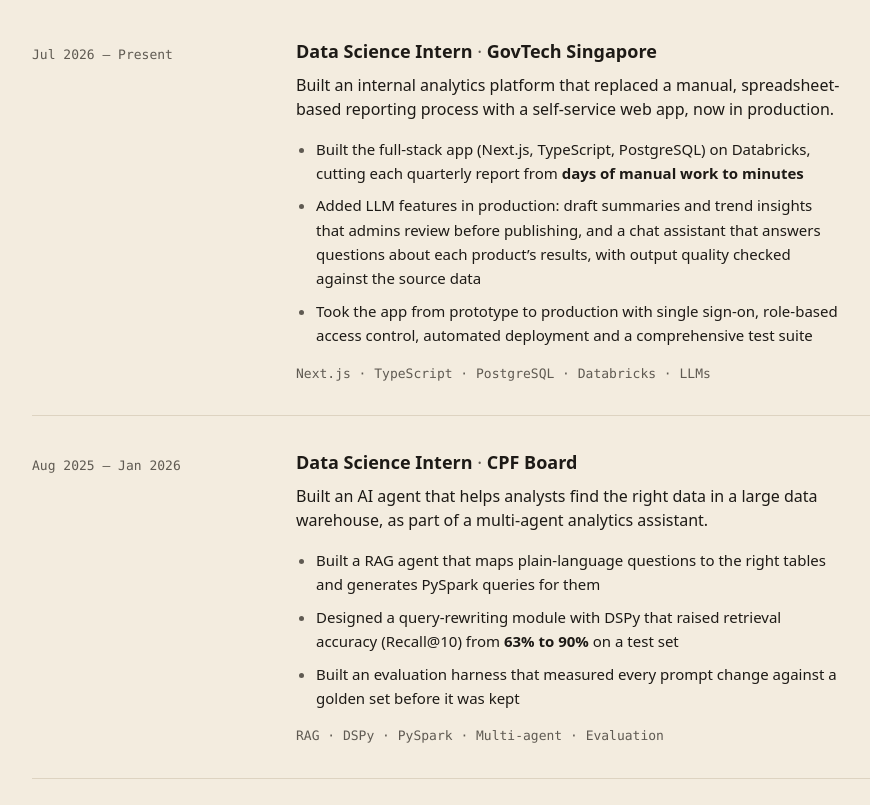
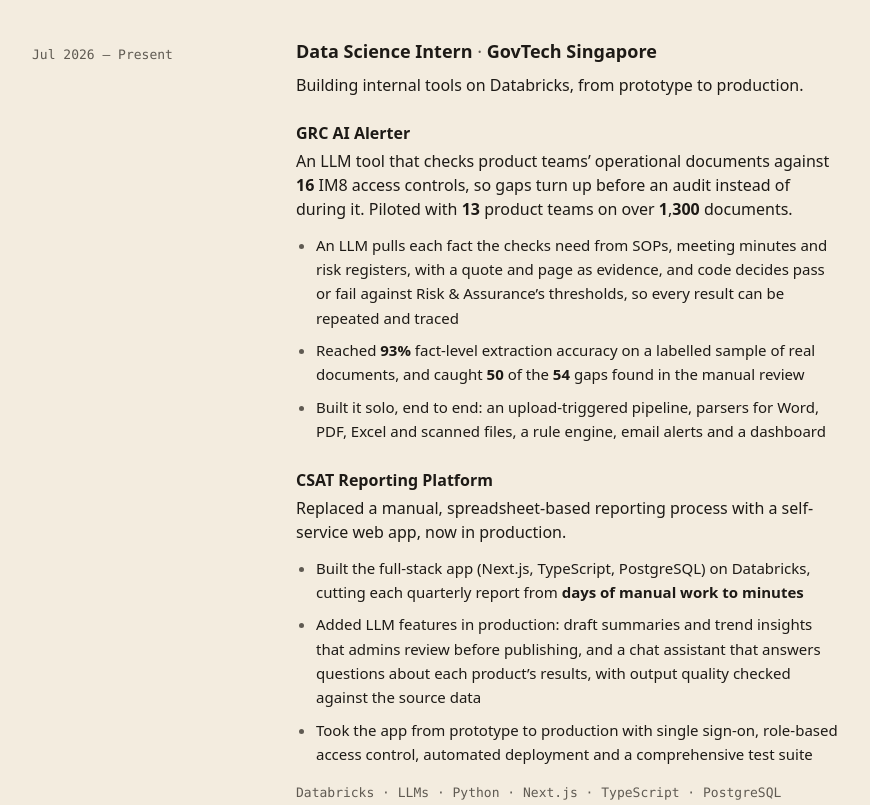
Before and after one commit to vincentgoh0902/personal-portfolio, an Astro site: page / in a window 1280 px wide. Shown: the part 708-1513 px from the top of the page, without its empty margins (112-982 px from the left). Built offline with nearby package versions, Linux system fonts and the light colour scheme; Astro itself is replaced by a stand-in of ours.

Commit message:
Add GRC AI Alerter under GovTech, split CSAT Reporting Platform into its own block

```diff
--- a/src/components/Experience.astro
+++ b/src/components/Experience.astro
@@ -16,9 +16,20 @@ import { experience } from '../data/site';
             {job.role} <span class="font-normal text-[var(--muted)]" aria-hidden="true">·</span><span class="sr-only">at</span> {job.company}
           </h3>
           <p class="mt-2"><Figures text={job.summary} /></p>
-          <ul class="mt-4 list-disc space-y-2 pl-5 text-[0.9375rem] leading-relaxed marker:text-[var(--muted)]">
-            {job.points.map((p) => <li><Figures text={p} /></li>)}
-          </ul>
+          {job.points.length > 0 && (
+            <ul class="mt-4 list-disc space-y-2 pl-5 text-[0.9375rem] leading-relaxed marker:text-[var(--muted)]">
+              {job.points.map((p) => <li><Figures text={p} /></li>)}
+            </ul>
+          )}
+          {job.projects?.map((proj) => (
+            <div class="mt-6">
+              <h4 class="font-semibold">{proj.name}</h4>
+              <p class="mt-1"><Figures text={proj.summary} /></p>
+              <ul class="mt-3 list-disc space-y-2 pl-5 text-[0.9375rem] leading-relaxed marker:text-[var(--muted)]">
+                {proj.points.map((p) => <li><Figures text={p} /></li>)}
+              </ul>
+            </div>
+          ))}
           <p class="mt-4 font-mono text-[0.8125rem] text-[var(--muted)]">{job.tags.map((t, i, a) => <span class="whitespace-nowrap">{t}{i < a.length - 1 && ' ·'}</span>).reduce((acc, el) => [...acc, ' ', el], [] as any[]).slice(1)}</p>
         </article>
       </li>
--- a/src/data/site.ts
+++ b/src/data/site.ts
@@ -25,6 +25,8 @@ export type Experience = {
   period: string;
   summary: string;
   points: string[];
+  // Optional: several projects under one role, each shown as its own sub-heading.
+  projects?: { name: string; summary: string; points: string[] }[];
   tags: string[];
 };
 
@@ -33,14 +35,31 @@ export const experience: Experience[] = [
     role: 'Data Science Intern',
     company: 'GovTech Singapore',
     period: 'Jul 2026 – Present',
-    summary:
-      'Built an internal analytics platform that replaced a manual, spreadsheet-based reporting process with a self-service web app, now in production.',
-    points: [
-      'Built the full-stack app (Next.js, TypeScript, PostgreSQL) on Databricks, cutting each quarterly report from days of manual work to minutes',
-      'Added LLM features in production: draft summaries and trend insights that admins review before publishing, and a chat assistant that answers questions about each product’s results, with output quality checked against the source data',
-      'Took the app from prototype to production with single sign-on, role-based access control, automated deployment and a comprehensive test suite',
+    summary: 'Building internal tools on Databricks, from prototype to production.',
+    points: [],
+    projects: [
+      {
+        name: 'GRC AI Alerter',
+        summary:
+          'An LLM tool that checks product teams’ operational documents against 16 IM8 access controls, so gaps turn up before an audit instead of during it. Piloted with 13 product teams on over 1,300 documents.',
+        points: [
+          'An LLM pulls each fact the checks need from SOPs, meeting minutes and risk registers, with a quote and page as evidence, and code decides pass or fail against Risk & Assurance’s thresholds, so every result can be repeated and traced',
+          'Reached 93% fact-level extraction accuracy on a labelled sample of real documents, and caught 50 of the 54 gaps found in the manual review',
+          'Built it solo, end to end: an upload-triggered pipeline, parsers for Word, PDF, Excel and scanned files, a rule engine, email alerts and a dashboard',
+        ],
+      },
+      {
+        name: 'CSAT Reporting Platform',
+        summary:
+          'Replaced a manual, spreadsheet-based reporting process with a self-service web app, now in production.',
+        points: [
+          'Built the full-stack app (Next.js, TypeScript, PostgreSQL) on Databricks, cutting each quarterly report from days of manual work to minutes',
+          'Added LLM features in production: draft summaries and trend insights that admins review before publishing, and a chat assistant that answers questions about each product’s results, with output quality checked against the source data',
+          'Took the app from prototype to production with single sign-on, role-based access control, automated deployment and a comprehensive test suite',
+        ],
+      },
     ],
-    tags: ['Next.js', 'TypeScript', 'PostgreSQL', 'Databricks', 'LLMs'],
+    tags: ['Databricks', 'LLMs', 'Python', 'Next.js', 'TypeScript', 'PostgreSQL'],
   },
   {
     role: 'Data Science Intern',
```
